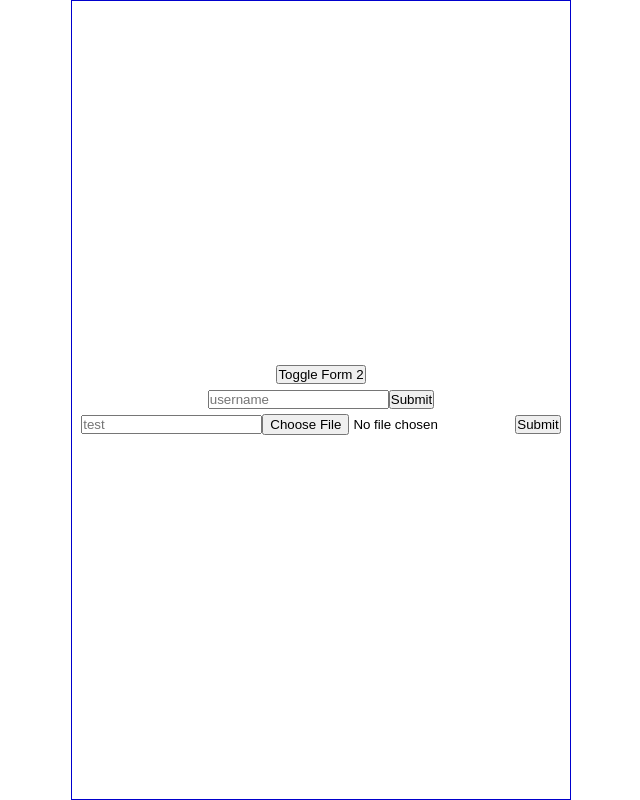
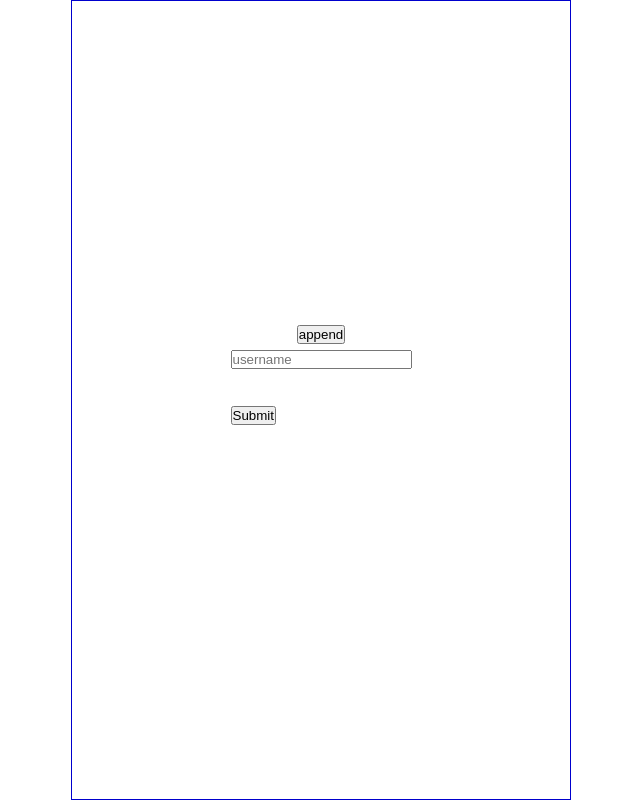
Before and after one commit to mcinarpro/playground-react, a React (Create React App) app: page / in a window 1280 px wide. Shown: the whole page, without its empty margins (319-959 px from the left). Built offline with nearby package versions, Linux system fonts and the light colour scheme.

Commit message:
work with useFieldArray

```diff
--- a/src/App.js
+++ b/src/App.js
@@ -2,35 +2,69 @@ import Header from "./Header";
 import Content from "./Content";
 import Footer from "./Footer";
 import InputControl from "./components/Input";
-import { FormProvider, useForm } from "react-hook-form";
+import { FormProvider, useFieldArray, useForm } from "react-hook-form";
 import { useState } from "react";
 import SubForm from "./SubForm";
 
 function App() {
   const [showForm2, setShowForm2] = useState(false);
   const formMethods = useForm();
-  console.log("🚀 ~ file: App.js ~ line 12 ~ App ~ formMethods", formMethods)
   const formMethods2 = useForm();
+
+  const { fields, append, remove } = useFieldArray({
+    control: formMethods.control,
+    name: "friends",
+  });
 
   return (
     <div className="App">
-    <button onClick={() => setShowForm2(!showForm2)}>Toggle Form 2</button>
+      {/* <button onClick={() => setShowForm2(!showForm2)}>Toggle Form 2</button> */}
+
+      <button
+        type="button"
+        onClick={() => {
+          append({ firstName: "new", lastName: "new" });
+        }}
+      >
+        append
+      </button>
+
       <FormProvider {...formMethods}>
         <form onSubmit={formMethods.handleSubmit((data) => console.log(data))}>
           <InputControl type="text" name="username" placeholder="username" />
+          <br />
+          <ul>
+            {fields.map((item, index) => {
+              return (
+                <li key={item.id}>
+                  <InputControl type="text" name={`friends.${index}.firstName`} placeholder="firstName" />
+                  <InputControl type="text" name={`friends.${index}.lastName`} placeholder="lastName" />
+                  <button type="button" onClick={() => remove(index)}>
+                    Delete
+                  </button>
+                </li>
+              );
+            })}
+          </ul>
+          <br />
+
           <input type="submit" />
         </form>
       </FormProvider>
+      <br />
+      <br />
       {showForm2 && (
         <FormProvider {...formMethods2}>
           <form onSubmit={formMethods2.handleSubmit((data) => console.log(data))}>
             <InputControl type="email" name="email" placeholder="email" />
             <InputControl type="password" name="password" placeholder="password" />
+            <br />
+            <br />
             <input type="submit" />
           </form>
         </FormProvider>
       )}
-      <SubForm />
+      {/* <SubForm /> */}
     </div>
   );
 }
--- a/src/components/Input.js
+++ b/src/components/Input.js
@@ -1,8 +1,7 @@
 import { useFormContext } from "react-hook-form";
 
 const InputControl = ({ name, ...props }) => {
-  const { register, control } = useFormContext();
-  console.log("🚀 ~ file: Input.js ~ line 5 ~ InputControl ~ control", control)
+  const { register } = useFormContext();
 
   return <input {...props} {...register(name)} />;
 };
```
